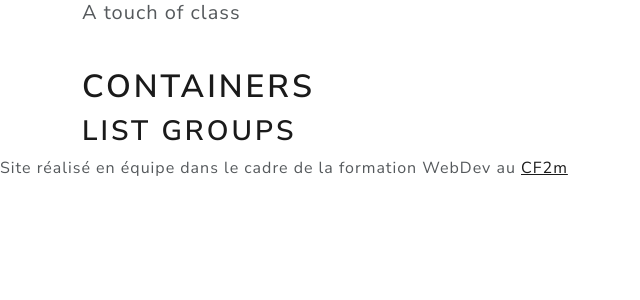
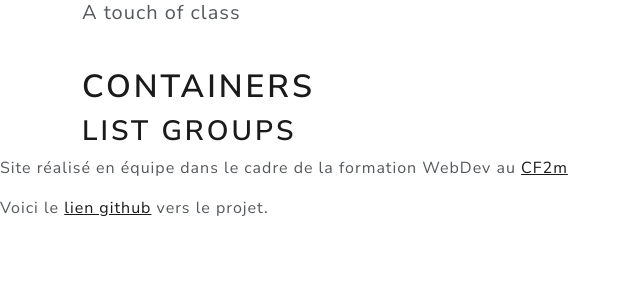
Before and after one commit to WebDevCF2m2021/PDOexe2, a PHP site: page / in a window 1280 px wide. Shown: the part 166-466 px from the top of the page, without its empty margins (0-640 px from the left). Run offline with PHP 8.4, Linux system fonts and the light colour scheme.

Commit message:
ajout du lien github

```diff
--- a/view/publicView/footer.php
+++ b/view/publicView/footer.php
@@ -1,3 +1,5 @@
 <footer id="footer">
     <p>Site réalisé en équipe dans le cadre de la formation WebDev au <a href=https://www.cf2m.be/ target="_blank">CF2m</a></p>
+    <p>Voici le <a href="https://github.com/WebDevCF2m2021/PDOexe2" target="_blank">lien github</a> vers le projet.</p>
+
 </footer>
```
